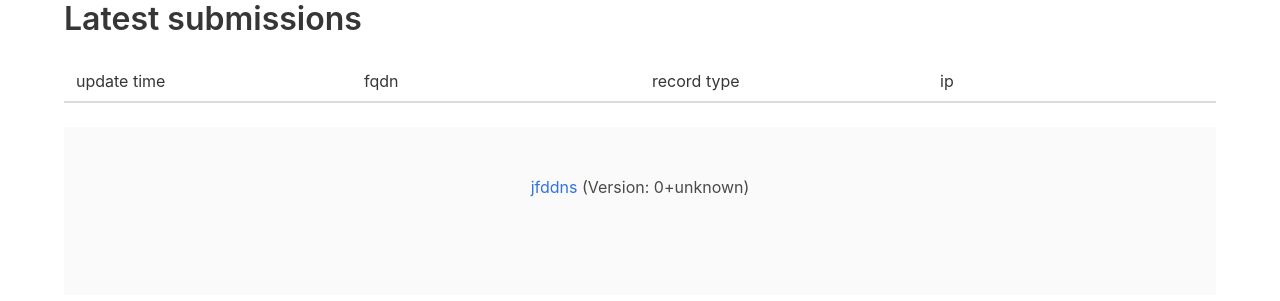
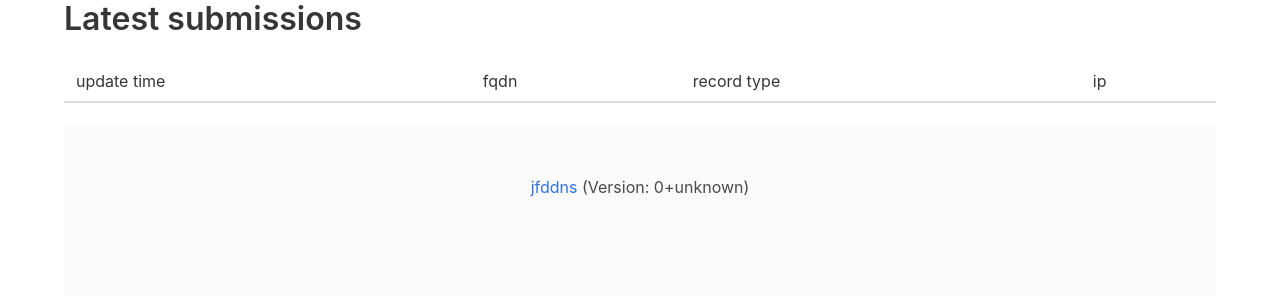
Before and after one commit to Josef-Friedrich/dyndns, a Flask app: page /statistics/latest-submissions in a window 1280 px wide. Shown: the part 51-352 px from the top of the page. Run offline with Flask 2, Linux system fonts and the light colour scheme; data that the repository does not hold is empty; parts of the project's set-up code (start-up, migrations or seed data) failed here and were passed over.

Commit message:
Clean up css

```diff
--- a/jfddns/static/styles.css
+++ b/jfddns/static/styles.css
@@ -1,9 +1,3 @@
-/**/
-
-table {
-  table-layout: fixed;
-}
-
 code, tt {
   background-color: #f9f9f9;
   border: 1px solid #d3d3d3;
```
